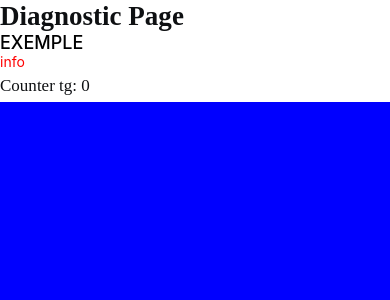
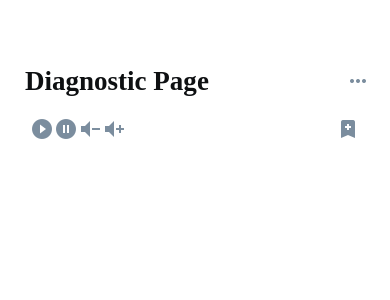
Before and after one commit to EmileDerain/Development-SMENI, a React Native app in the folder SMENI/: screen /DiagnoHelp in a window 390 px wide. Shown: the top 300 px of the page. Built offline with nearby package versions, Linux system fonts and the light colour scheme.

Commit message:
fix: merge

```diff
--- a/SMENI/src/components/SoundReader.tsx
+++ b/SMENI/src/components/SoundReader.tsx
@@ -1,15 +1,69 @@
 import {View, Text, StyleSheet} from "react-native";
+import MaterialCommunityIcons from 'react-native-vector-icons/MaterialCommunityIcons';
+import colors from '../assets/colors/colors';
+import { SafeAreaView } from "react-native-safe-area-context";
 
 const SoundReader = ({transfertInfo}: { transfertInfo: string }) => {
     return (
-        <View>
-            <Text style={[styles.name, styles.text]}>EXEMPLE</Text>
-            <Text style={styles.text2}>{transfertInfo}</Text>
+        <View style={styles.container}>
+            <SafeAreaView style={styles.editWrapper}>
+                <SafeAreaView style={styles.audioEdit}>
+                    <MaterialCommunityIcons
+                        name="play-circle"
+                        size={24}
+                        paddingRight={5}
+                        color={colors.icons}
+                    />
+                    <MaterialCommunityIcons
+                        name="pause-circle"
+                        size={24}
+                        paddingRight={5}
+                        color={colors.icons}
+                    />
+                    <MaterialCommunityIcons
+                        name="volume-minus"
+                        size={24}
+                        paddingRight={5}
+                        color={colors.icons}
+                    />
+                    <MaterialCommunityIcons
+                        name="volume-plus"
+                        size={24}
+                        paddingRight={5}
+                        color={colors.icons}
+                    />
+                </SafeAreaView>
+                <SafeAreaView style={styles.bookmark}>
+                    <MaterialCommunityIcons
+                        name="bookmark-plus"
+                        size={24}
+                        color={colors.icons}
+                    />
+                </SafeAreaView>
+            </SafeAreaView>
         </View>
     );
 };
 
 const styles = StyleSheet.create({
+    container: {
+        flex: 1,
+    },
+    editWrapper: {
+        flexDirection: 'row',
+        alignItems: 'center',
+        marginTop: 20,
+        marginHorizontal: 30,
+        justifyContent: 'space-between',
+    },
+    audioEdit: {
+        flexDirection: 'row',
+        alignItems: 'center',
+    },
+    bookmark: {
+        flexDirection: 'row',
+        alignItems: 'center',
+    },
     name: {
         fontWeight: "500",
         fontSize: 18,
--- a/SMENI/src/screens/DiagnoHelpScreen.tsx
+++ b/SMENI/src/screens/DiagnoHelpScreen.tsx
@@ -1,40 +1,49 @@
 import {useNavigation} from '@react-navigation/native';
-import {
-    Image,
-    Pressable,
-    StyleSheet,
-    Text,
-    View,
-} from 'react-native';
+import {Pressable, SafeAreaView, StyleSheet, Text, View} from 'react-native';
+import MaterialCommunityIcons from 'react-native-vector-icons/MaterialCommunityIcons';
 
-import SoundReader from "../components/SoundReader";
-import { useSelector, useDispatch } from 'react-redux';
-import {exempleSlice} from "../store/exempleSlice";
+import SoundReader from '../components/SoundReader';
+import {useDispatch, useSelector} from 'react-redux';
+import {exempleSlice} from '../store/exempleSlice';
+import colors from '../assets/colors/colors';
 
 const DiagnoHelpScreen = () => {
     const dispatch = useDispatch();
     const navigation = useNavigation();
     //TODO regarde ca: JE DETESTE TS !!!
-    const counterValue = useSelector((state) => state.exemple.value) as number; // Accéder à la valeur de la propriété 'c' dans la tranche 'exemple34'
+    const counterValue = useSelector(state => state.exemple.value) as number; // Accéder à la valeur de la propriété 'c' dans la tranche 'exemple34'
     return (
-        <View style={styles.background}>
-            <Text style={[styles.text, styles.title ]}>Diagnostic Page</Text>
-            <SoundReader transfertInfo={"info"}/>
-            <Pressable
-                onPress={() => {
-                    // update selected product
-                    dispatch(exempleSlice.actions.decrement());
-                }}
-            >
-                <Text style={styles.text}>Counter tg: {counterValue}</Text>
-            </Pressable>
+        <View style={styles.container}>
+            {/* header */}
+            <SafeAreaView style={styles.headerWrapper}>
+                <Text style={[styles.text, styles.title]}>Diagnostic Page</Text>
+                <MaterialCommunityIcons
+                    name="dots-horizontal"
+                    size={24}
+                    color={colors.icons}
+                />
+            </SafeAreaView>
+
+            {/* Audio reader component */}
+            <SoundReader transfertInfo={'info'}/>
+
+            {/* IA prediction*/}
         </View>
     );
 };
 
 const styles = StyleSheet.create({
-    background: {
+    container: {
+        flex: 1,
         backgroundColor: '#fff',
+    },
+    headerWrapper: {
+        flexDirection: 'row',
+        justifyContent: 'space-between',
+        alignItems: 'center',
+        marginTop: 65,
+        marginLeft: 25,
+        marginRight: 20,
     },
     text: {
         color: '#0E1012',
```
